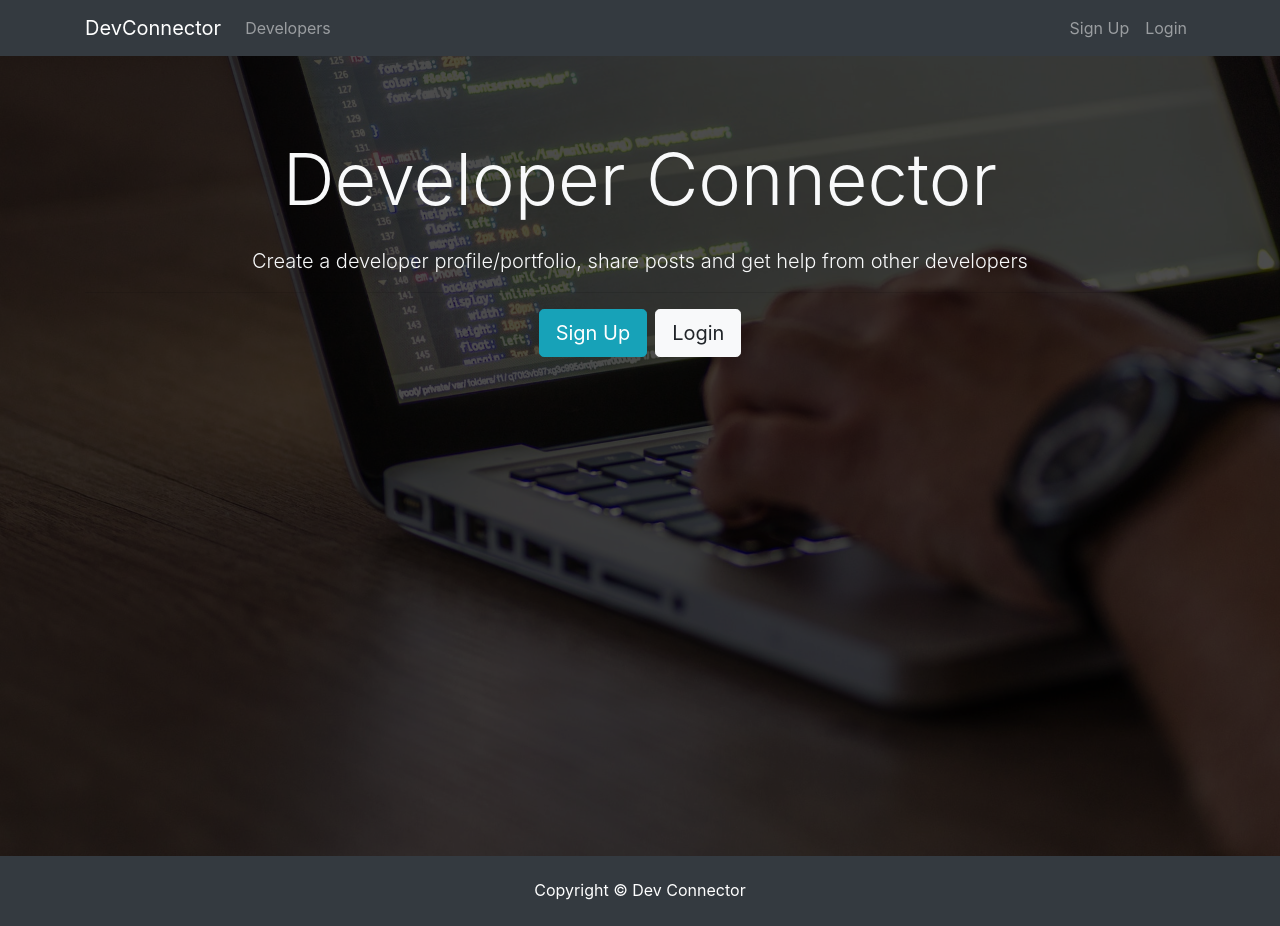
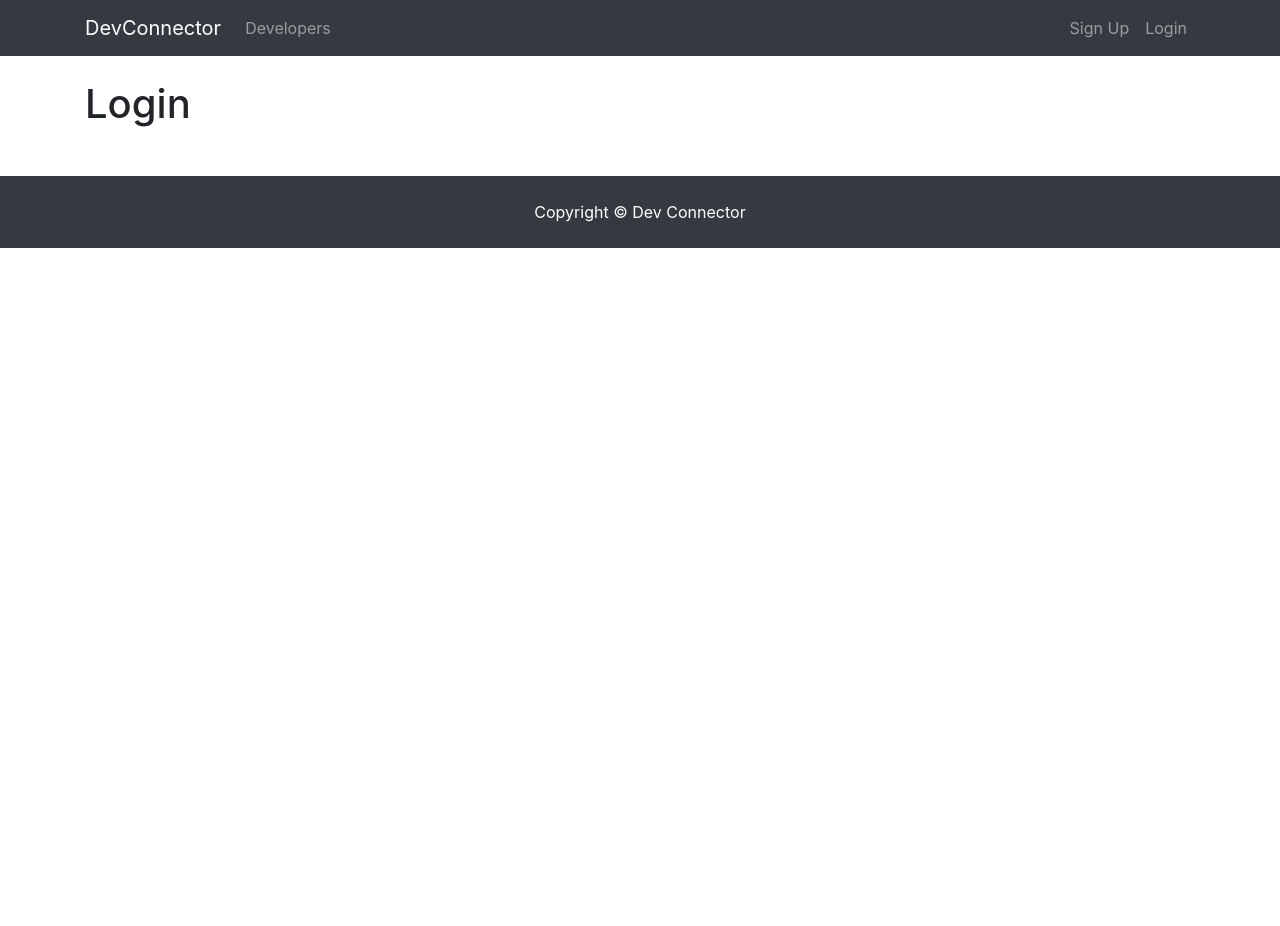
Before and after one commit to sabinbogati1/dev_connector, a React (Create React App) app in the folder client/: page /login in a window 1280 px wide. After the commit the page ends 800 px from the top, so only its background shows below. Built offline with nearby package versions, Linux system fonts and the light colour scheme.

Commit message:
React Router setup

```diff
--- a/client/package.json
+++ b/client/package.json
@@ -5,6 +5,7 @@
   "dependencies": {
     "react": "^16.8.6",
     "react-dom": "^16.8.6",
+    "react-router-dom": "^5.0.0",
     "react-scripts": "2.1.8"
   },
   "scripts": {
--- a/client/src/App.js
+++ b/client/src/App.js
@@ -1,17 +1,26 @@
 import React, { Component } from "react";
+import { BrowserRouter as Router, Route } from "react-router-dom";
 import Navbar from "./components/layout/Navbar";
 import Footer from "./components/layout/Footer";
 import Landing from "./components/layout/Landing";
+import Register from "./components/auth/Register";
+import Login from "./components/auth/Login";
 import "./App.css";
 
 class App extends Component {
 	render() {
 		return (
-			<div className="App">
-				<Navbar />
-				 <Landing/>
-				<Footer />
-			</div>
+			<Router>
+				<div className="App">
+					<Navbar />
+          <Route exact path="/" component={Landing} />
+          <div className="container">
+            <Route exact path="/register" component={Register} />
+            <Route exact path = "/login" component={Login} />
+          </div>
+					<Footer />
+				</div>
+			</Router>
 		);
 	}
 }
--- /dev/null
+++ b/client/src/components/auth/Login.js
@@ -0,0 +1,13 @@
+import React, { Component } from 'react'
+
+ class Login extends Component {
+  render() {
+    return (
+      <div>
+          <h1> Login </h1>
+      </div>
+    )
+  }
+}
+
+export default Login;
--- /dev/null
+++ b/client/src/components/auth/Register.js
@@ -0,0 +1,13 @@
+import React, { Component } from 'react'
+
+ class Register extends Component {
+  render() {
+    return (
+      <div>
+          Register
+      </div>
+    )
+  }
+}
+
+export default Register;
--- a/client/src/components/layout/Landing.js
+++ b/client/src/components/layout/Landing.js
@@ -1,4 +1,5 @@
 import React, { Component } from 'react'
+import { Link } from "react-router-dom";
 
  class Landing extends Component {
   render() {
@@ -12,8 +13,8 @@
                 </h1>
                 <p className="lead"> Create a developer profile/portfolio, share posts and get help from other developers</p>
                 <hr />
-                <a href="register.html" className="btn btn-lg btn-info mr-2">Sign Up</a>
-                <a href="login.html" className="btn btn-lg btn-light">Login</a>
+                <Link to="/register" className="btn btn-lg btn-info mr-2">Sign Up</Link>
+                <Link to="/login" className="btn btn-lg btn-light">Login </Link>
               </div>
             </div>
           </div>
--- a/client/src/components/layout/Navbar.js
+++ b/client/src/components/layout/Navbar.js
@@ -1,11 +1,14 @@
 import React, { Component } from 'react'
+import { Link } from "react-router-dom";
 
  class Navbar extends Component {
   render() {
     return (
        <nav className="navbar navbar-expand-sm navbar-dark bg-dark mb-4">
       <div className="container">
-        <a className="navbar-brand" href="landing.html">DevConnector</a>
+                <Link className="navbar-brand" to="/">
+                    DevConnector
+                </Link>
         <button className="navbar-toggler" type="button" data-toggle="collapse" data-target="#mobile-nav">
           <span className="navbar-toggler-icon"></span>
         </button>
@@ -13,17 +16,17 @@
         <div className="collapse navbar-collapse" id="mobile-nav">
           <ul className="navbar-nav mr-auto">
             <li className="nav-item">
-              <a className="nav-link" href="profiles.html"> Developers
-              </a>
+              <Link className="nav-link" to="/profiles"> Developers
+              </Link>
             </li>
           </ul>
 
           <ul className="navbar-nav ml-auto">
             <li className="nav-item">
-              <a className="nav-link" href="register.html">Sign Up</a>
+              <Link className="nav-link" to="/register">Sign Up</Link>
             </li>
             <li className="nav-item">
-              <a className="nav-link" href="login.html">Login</a>
+              <Link className="nav-link" to="/login">Login</Link>
             </li>
           </ul>
         </div>
```
Also changed, not shown: 1 other file (tests, documents, lock files or other folders).
